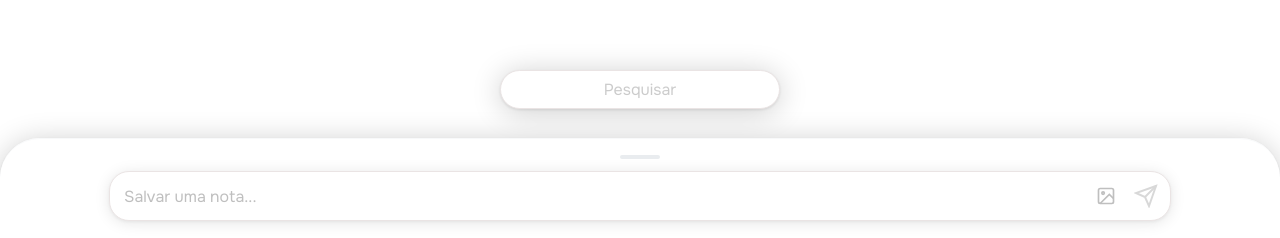
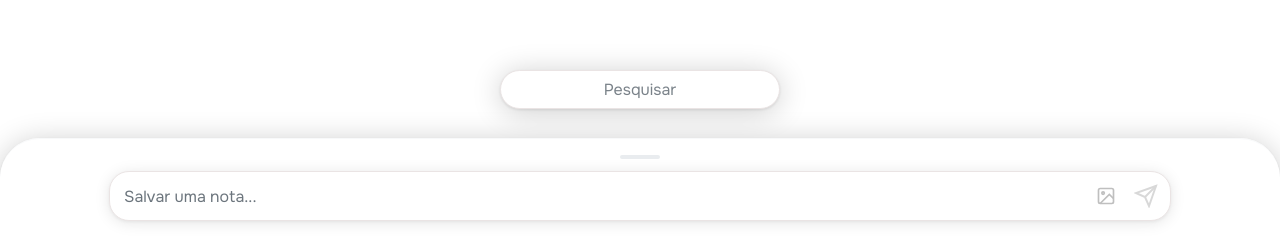
Before and after one commit to WatheusHenry/anotations, a Vue app: page / in a window 1280 px wide. Shown: the part 559-797 px from the top of the page. Built offline with nearby package versions, Linux system fonts and the light colour scheme.

Commit message:
feat: adjust font and input placeholders

```diff
--- a/dev-dist/sw.js
+++ b/dev-dist/sw.js
@@ -82,7 +82,7 @@ define(['./workbox-d9a5ed57'], (function (workbox) { 'use strict';
     "revision": "3ca0b8505b4bec776b69afdba2768812"
   }, {
     "url": "index.html",
-    "revision": "0.5d99c4ocsbg"
+    "revision": "0.o619qebi79o"
   }], {});
   workbox.cleanupOutdatedCaches();
   workbox.registerRoute(new workbox.NavigationRoute(workbox.createHandlerBoundToURL("index.html"), {
--- a/src/App.vue
+++ b/src/App.vue
@@ -613,7 +613,7 @@ const handleSwipeEnd = () => {
   border-radius: 25px;
   font-size: 16px;
   background: #FFFFFF;
-  color: #BFBFBF;
+  color: #6c757d;
   outline: none;
   text-align: center;
   transition: all 0.4s cubic-bezier(0.4, 0, 0.2, 1);
@@ -683,12 +683,25 @@ const handleSwipeEnd = () => {
 }
 
 .search-input::placeholder {
-  color: #BFBFBF;
+  color: #6c757d;
   transition: opacity 0.3s ease;
 }
 
+.search-input::-webkit-input-placeholder {
+  color: #6c757d;
+}
+
+.search-input::-moz-placeholder {
+  color: #6c757d;
+  opacity: 1;
+}
+
+.search-input:-ms-input-placeholder {
+  color: #6c757d;
+}
+
 .search-input:not(.expanded)::placeholder {
-  opacity: 0.8;
+  opacity: 0.9;
 }
 
 .search-input:focus,
@@ -1070,8 +1083,21 @@ const handleSwipeEnd = () => {
 }
 
 .note-input::placeholder {
-  color: #BFBFBF;
+  color: #6c757d;
   transition: opacity 0.3s ease;
+}
+
+.note-input::-webkit-input-placeholder {
+  color: #6c757d;
+}
+
+.note-input::-moz-placeholder {
+  color: #6c757d;
+  opacity: 1;
+}
+
+.note-input:-ms-input-placeholder {
+  color: #6c757d;
 }
 
 .send-btn {
--- a/src/components/NoteCard.vue
+++ b/src/components/NoteCard.vue
@@ -120,7 +120,7 @@ const dynamicFontSize = computed(() => {
   const noteType = props.note.type
 
   // Ajustar breakpoints baseado no tipo de nota
-  let baseFontSize = 18
+  let baseFontSize = 16
   let minFontSize = 12
 
   // Para links, usar fonte menor por padrão (já que há título e descrição)
```
